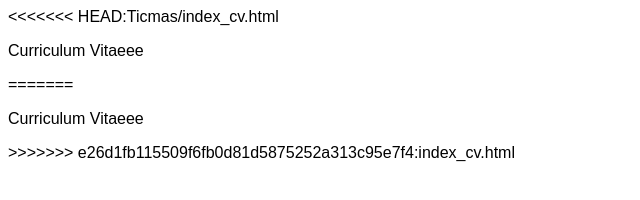
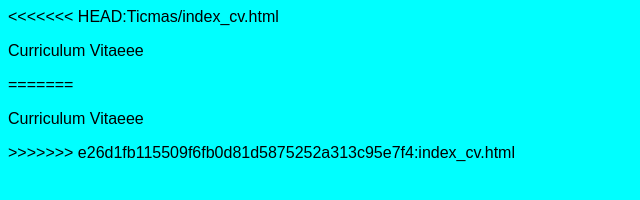
Before and after one commit to josealejandro2017/practiva-web, a plain HTML site: page index_cv.html in a window 1280 px wide. Shown: the whole page, without its empty margins (0-640 px from the left). Drawn offline with Linux system fonts and the light colour scheme; files that its build step writes are made by us from their sources.

Commit message:
Update index_cv.html

```diff
--- a/index_cv.html
+++ b/index_cv.html
@@ -5,7 +5,7 @@
     <meta charset="UTF-8">
     <meta http-equiv="X-UA-Compatible" content="IE=edge">
     <meta name="viewport" content="width=device-width, initial-scale=1.0">
-    <link rel="stylesheet" href="style.css">
+    <link rel="stylesheet" href="style_cv.css">
     <title>Curriculum Vitae</title>
 </head>
 <body>
```
